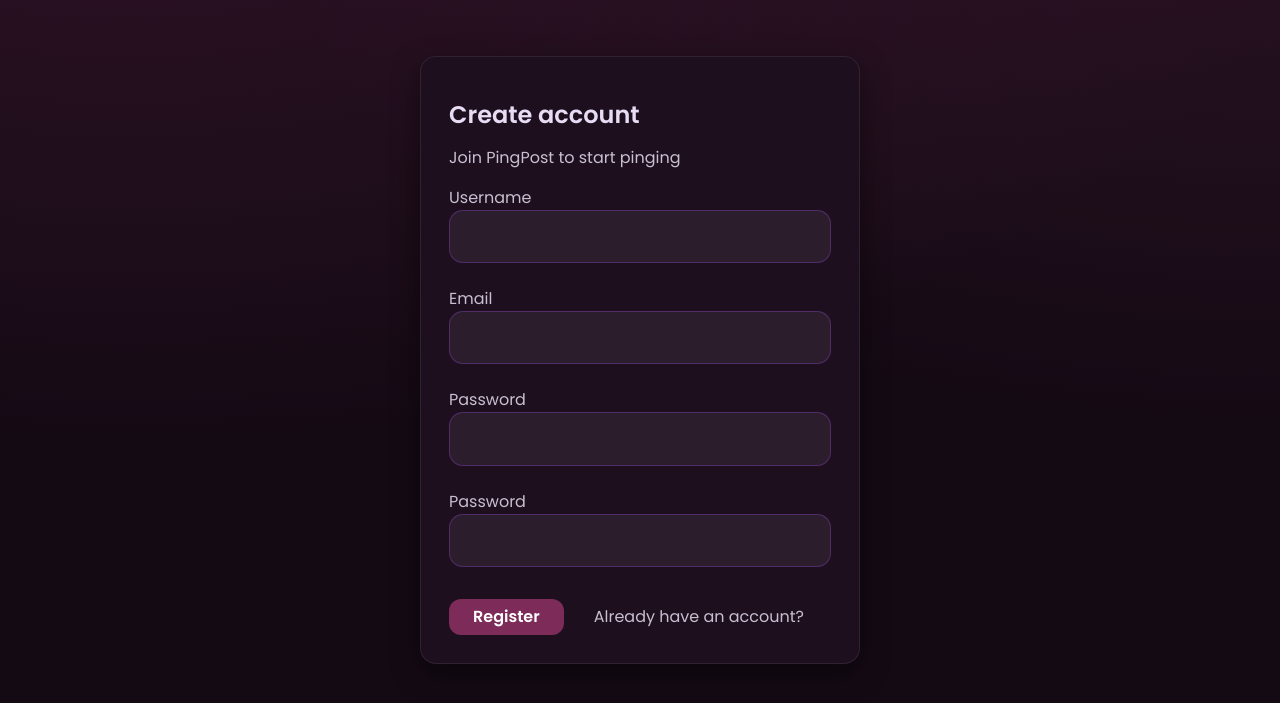
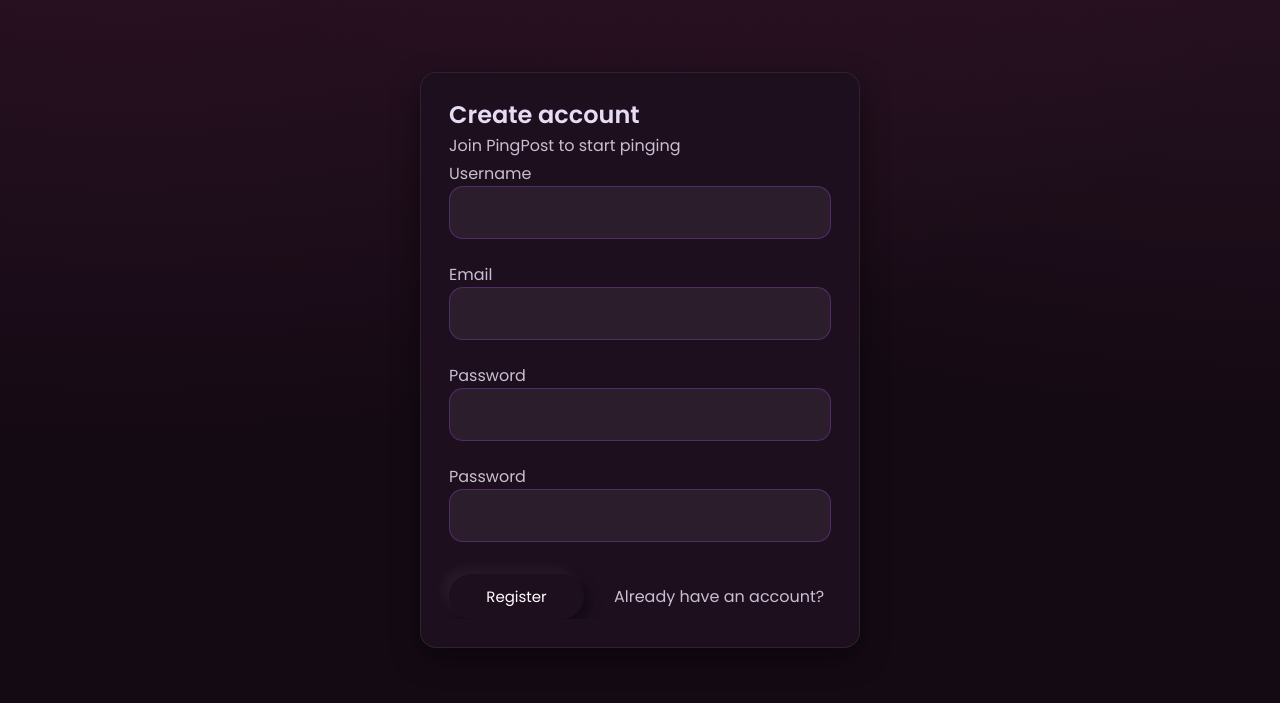
Before and after one commit to codebysnorlax/Django-PingPost, a Django app: template PingPost/templates/registration/register.html in a window 1280 px wide. Shown: the part 79-782 px from the top of the page. Run offline with Django 3.2, Linux system fonts and the light colour scheme; the template is opened without the code that fills it, so the values that code supplies are empty, except form fields; tables that the repository leaves empty hold one stand-in row (values such as "Sample post"); form fields are guessed from the names that the template uses.

Commit message:
fix login register btn

```diff
--- /dev/null
+++ b/PingPost/static/css/micro.css
@@ -0,0 +1,90 @@
+/* delete button styling */
+.del_animation {
+  width: 50px;
+  height: 50px;
+  border-radius: 50%;
+  background-color: rgb(20, 20, 20);
+  border: none;
+  font-weight: 600;
+  display: flex;
+  align-items: center;
+  justify-content: center;
+  box-shadow: 0px 0px 20px rgba(0, 0, 0, 0.164);
+  cursor: pointer;
+  transition-duration: 0.3s;
+  overflow: hidden;
+  position: relative;
+}
+
+.svgIcon {
+  width: 12px;
+  transition-duration: 0.3s;
+}
+
+.svgIcon path {
+  fill: white;
+}
+
+.del_animation:hover {
+  width: 140px;
+  border-radius: 50px;
+  transition-duration: 0.3s;
+  background-color: rgb(255, 69, 69);
+  align-items: center;
+}
+
+.del_animation:hover .svgIcon {
+  width: 50px;
+  transition-duration: 0.3s;
+  transform: translateY(60%);
+}
+
+.del_animation::before {
+  position: absolute;
+  top: -20px;
+  content: "Delete";
+  color: white;
+  transition-duration: 0.3s;
+  font-size: 2px;
+}
+
+.del_animation:hover::before {
+  font-size: 13px;
+  opacity: 1;
+  transform: translateY(30px);
+  transition-duration: 0.3s;
+}
+/* register button styling */
+.reg-bt {
+  width: 9em;
+  height: 3em;
+  border-radius: 30em;
+  font-size: 15px;
+  font-family: inherit;
+  border: none;
+  position: relative;
+  overflow: hidden;
+  z-index: 1;
+  color: #fff; /* text white for contrast */
+  background: transparent;
+  box-shadow: 6px 6px 12px rgba(0, 0, 0, 0.4),
+    -6px -6px 12px rgba(255, 255, 255, 0.05);
+}
+
+.reg-bt::before {
+  content: "";
+  width: 0;
+  height: 3em;
+  border-radius: 30em;
+  position: absolute;
+  top: 0;
+  left: 0;
+  background-image: linear-gradient(to right, #2a1830, #7d2b58);
+  transition: 0.5s ease;
+  display: block;
+  z-index: -1;
+}
+
+.reg-bt:hover::before {
+  width: 9em;
+}
--- a/PingPost/templates/layout.html
+++ b/PingPost/templates/layout.html
@@ -9,6 +9,7 @@
     integrity="sha384-LN+7fdVzj6u52u30Kp6M/trliBMCMKTyK833zpbD+pXdCLuTusPj697FH4R/5mcr" crossorigin="anonymous">
   <link href="https://cdn.jsdelivr.net/npm/bootstrap-icons@1.11.3/font/bootstrap-icons.css" rel="stylesheet">
   <link href="{% static 'css/theme.css' %}" rel="stylesheet">
+  <link href="{% static 'css/micro.css' %}" rel="stylesheet">
 
   <title>
     {% block title %}
--- a/PingPost/templates/registration/login.html
+++ b/PingPost/templates/registration/login.html
@@ -11,7 +11,7 @@
             {% csrf_token %}
             {{ form.as_p }}
             <div class="form-actions">
-                <button class='btn btn-accent rounded-pill px-4'>Login</button>
+                <button class='reg-bt'>Login</button>
                 <a href="{% url 'register' %}" class="pp-muted">Create an account</a>
             </div>
         </form>
--- a/PingPost/templates/registration/register.html
+++ b/PingPost/templates/registration/register.html
@@ -8,8 +8,8 @@
     <div class="auth-card w-100" >
         <div class="row g-4 align-items-start overflow-hidden">
             <div>
-                <h2>Create account</h2>
-                <p class="pp-muted mb-3">Join PingPost to start pinging</p>
+                <h2 style="margin: 0;">Create account</h2>
+                <p class="pp-muted mt-1 mb-1 ms-0 me-0">Join PingPost to start pinging</p>
                 <form method="post" class="vstack gap-3">
                     {% csrf_token %}
                     <div class="mb-2">{{ form.username.label_tag }} {{ form.username }}</div>
@@ -22,7 +22,7 @@
                     </div>
                     <div class="mb-2">{{ form.password2.label_tag }} {{ form.password2 }}</div>
                     <div class="form-actions mt-2">
-                        <button class='btn btn-accent rounded-pill px-4'>Register</button>
+                        <button class='reg-bt'>Register</button>
                         <a href="{% url 'login' %}" class="pp-muted">Already have an account?</a>
                     </div>
                 </form>
--- a/PingPost/tweet/templates/tweet_conform_delete.html
+++ b/PingPost/tweet/templates/tweet_conform_delete.html
@@ -11,7 +11,7 @@
         <p class="pp-muted mb-4">This action cannot be undone.</p>
         <form method="post" class="d-flex justify-content-center gap-2">
             {% csrf_token %}
-            <button class="ravi">
+            <button class="del_animation">
   <svg viewBox="0 0 448 512" class="svgIcon"><path d="M135.2 17.7L128 32H32C14.3 32 0 46.3 0 64S14.3 96 32 96H416c17.7 0 32-14.3 32-32s-14.3-32-32-32H320l-7.2-14.3C307.4 6.8 296.3 0 284.2 0H163.8c-12.1 0-23.2 6.8-28.6 17.7zM416 128H32L53.2 467c1.6 25.3 22.6 45 47.9 45H346.9c25.3 0 46.3-19.7 47.9-45L416 128z"></path></svg>
 </button>
 
```
Also changed, not shown: PingPost/static/css/theme.css (+0 -56 lines).
